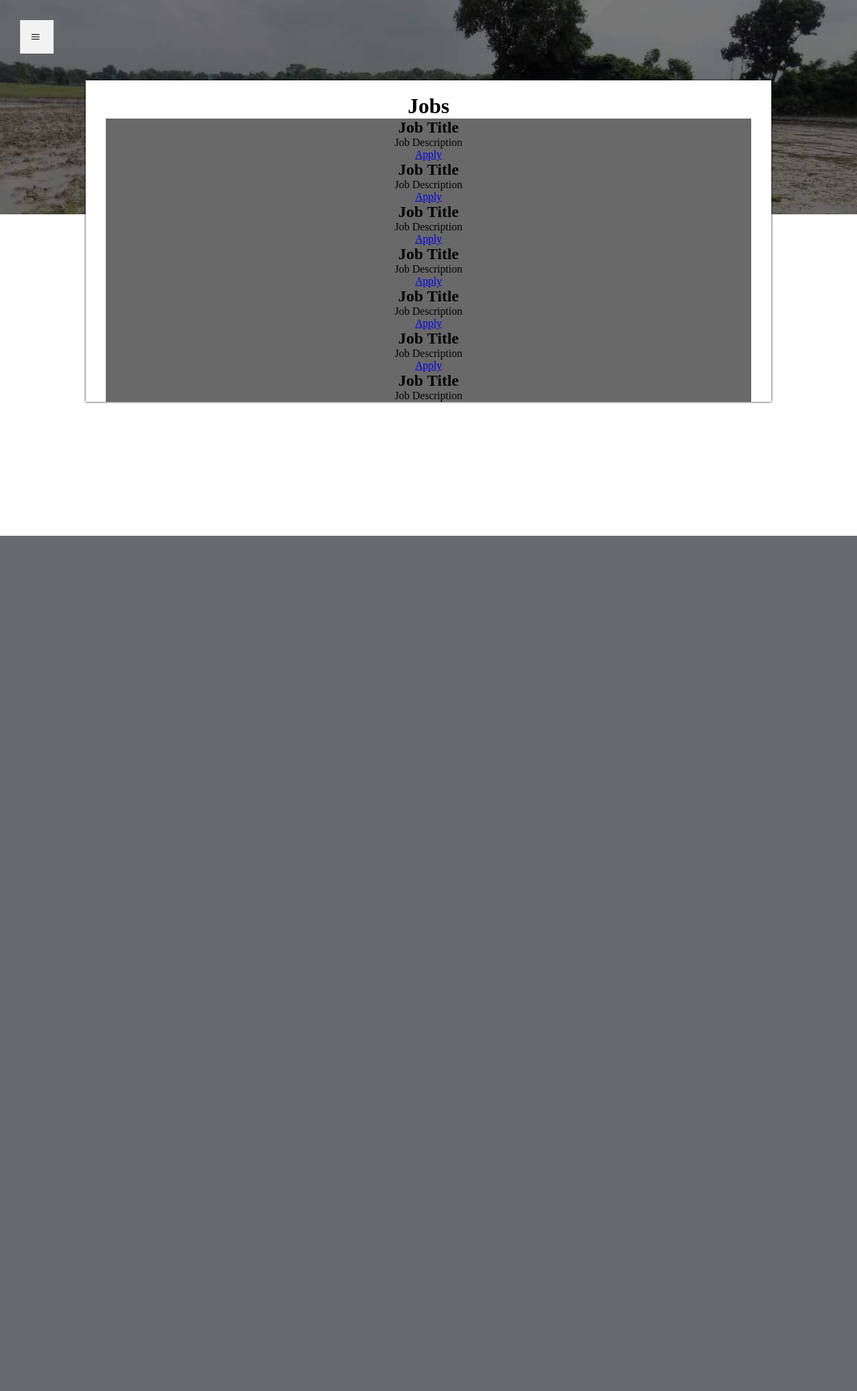
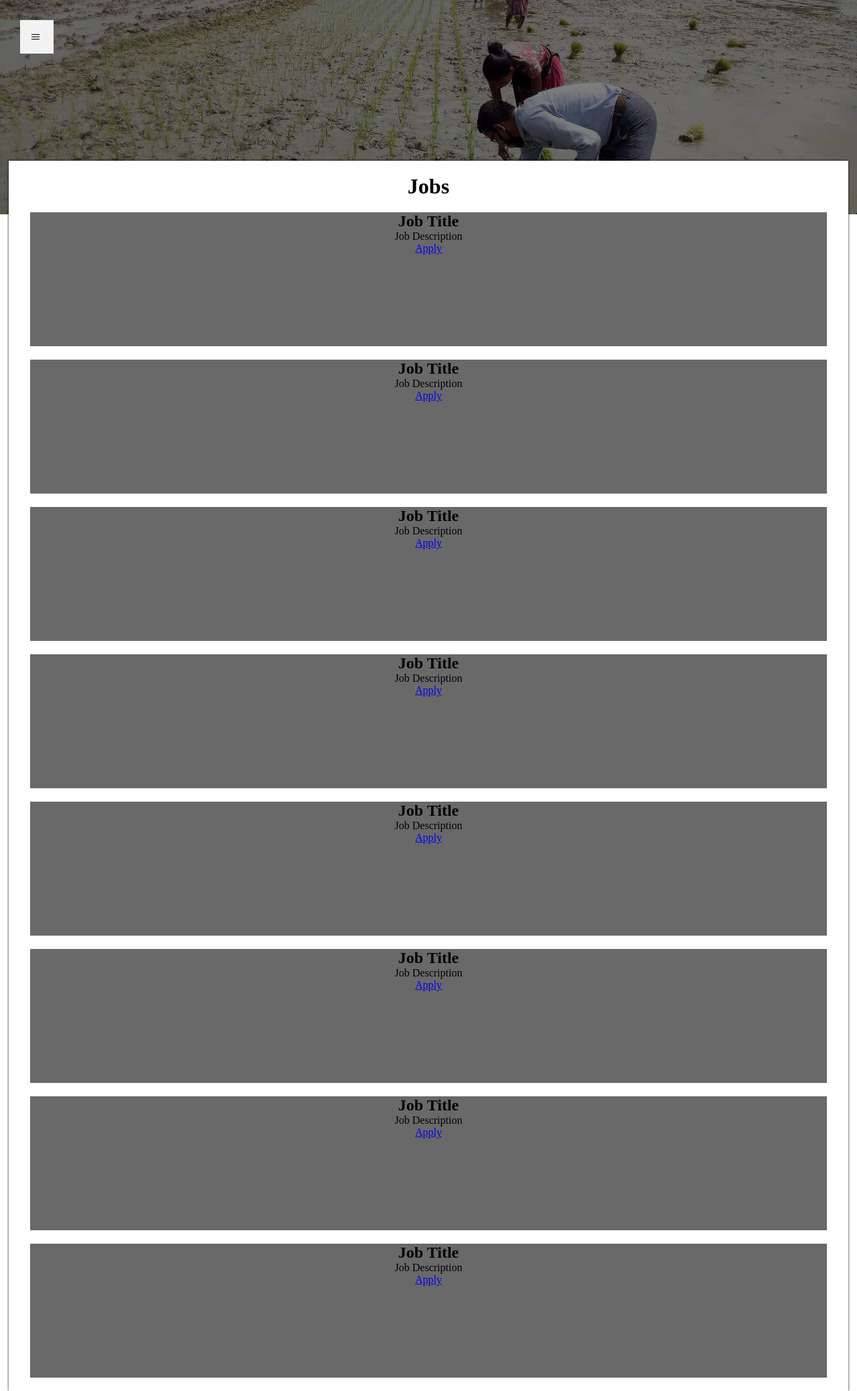
Before and after one commit to SiddharthIsCoding/UPDESH-PROTOTYPE, a Flask app: page / in a window 1280 px wide. Shown: the whole page at 67% size. Before the commit the page ends 800 px from the top, so only its background shows below. Run offline with Flask 3, Linux system fonts and the light colour scheme.

Commit message:
Update style.css

```diff
--- a/static/style.css
+++ b/static/style.css
@@ -83,15 +83,14 @@
 
 
 #jobs {
-    width: 80%;
-    height: 60vh;
+    width: 98%;
+    min-height: 60vh;
     margin-left: auto;
     margin-right: auto;
-    margin-top: 15vh;
+    margin-top: 30vh;
     background: white;
     box-shadow: 0px 0px 3px black;
     padding: 20px;
-    overflow-y: scroll;
     overflow-x: hidden;
     position: relative;
     text-align: center;
@@ -101,8 +100,9 @@
 #joblist>div {
     display: block;
     width: 98%;
-    min-height: 5vh;
+    min-height: 25vh;
     margin-left: auto;
     background: dimgray;
     margin-right: auto;
+    margin-top: 20px;
 }
```
